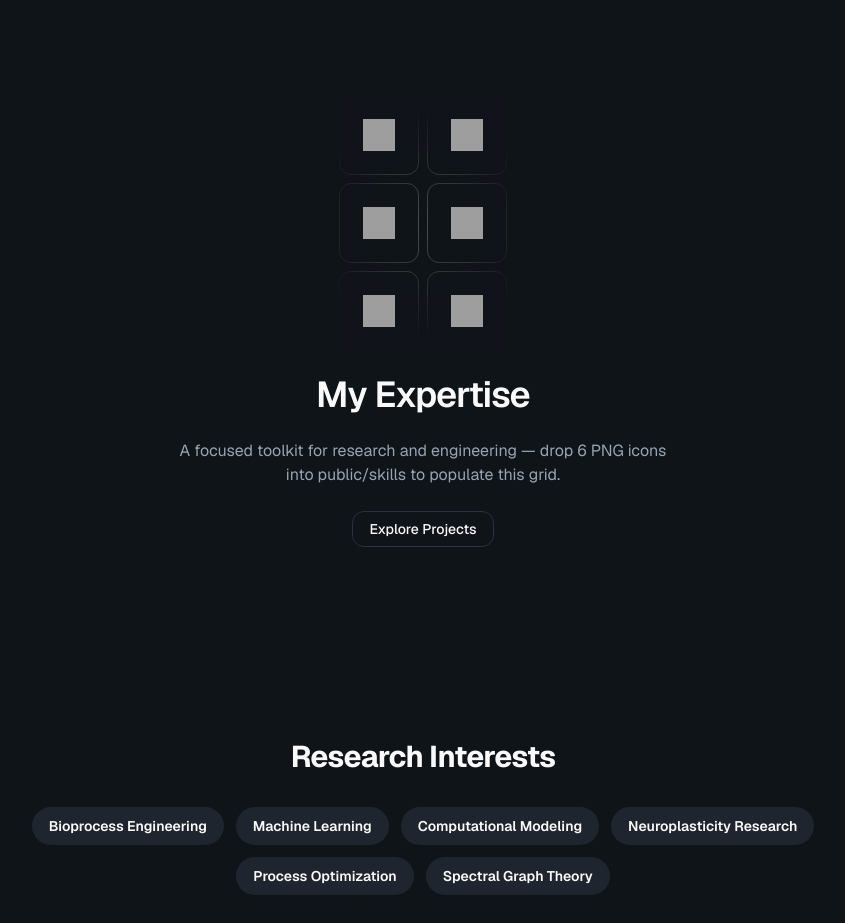
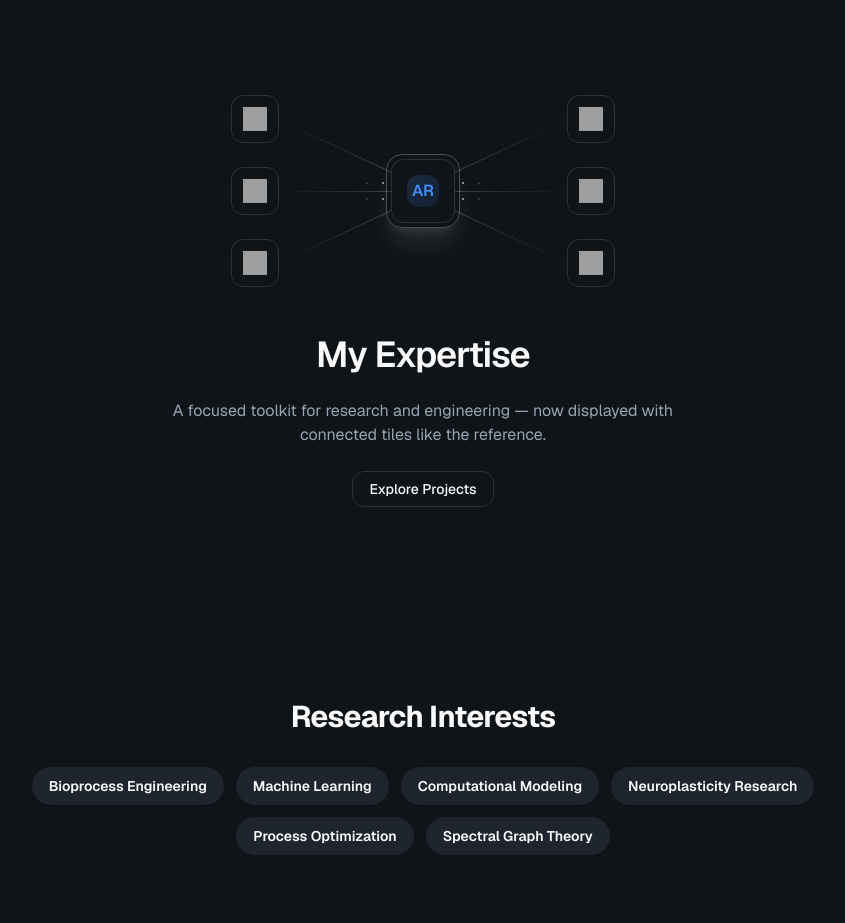
Before and after one commit to ts2gamer22/antonyroshan-portfolio-showcase, a React (Vite) app: page /about in a window 1280 px wide. Shown: the part 3700-4623 px from the top of the page, without its empty margins (217-1062 px from the left). Built offline with nearby package versions, Linux system fonts and the light colour scheme; grey boxes are pictures that could not be loaded.

Commit message:
Redesign SkillsNew to connected-tiles layout with corner icons and connector lines; add dotted radial overlay; tune spacing to fill corners

```diff
--- a/src/components/SkillsNew.tsx
+++ b/src/components/SkillsNew.tsx
@@ -3,64 +3,73 @@ import { cn } from '@/lib/utils';
 import { Button } from '@/components/ui/button';
 import { Link } from 'react-router-dom';
 
-// This component mirrors the provided "Integrations" mock, adapted for Vite/React.
-// It renders 6 expertise icons you can place in public/skills as PNGs.
+// My Expertise section inspired by the "Integrations" mock.
+// Uses 6 PNG icons from public/skills and draws connector lines to a center tile.
 
-const ICONS = [
+const leftIcons = [
   { src: '/skills/python.png', alt: 'Python' },
+  { src: '/skills/pytorch.png', alt: 'PyTorch' },
+  { src: '/skills/numpy.png', alt: 'NumPy' },
+];
+const rightIcons = [
   { src: '/skills/matlab.png', alt: 'MATLAB' },
-  { src: '/skills/pytorch.png', alt: 'PyTorch' },
   { src: '/skills/tensorflow.png', alt: 'TensorFlow' },
-  { src: '/skills/numpy.png', alt: 'NumPy' },
   { src: '/skills/pandas.png', alt: 'Pandas' },
 ];
 
 export default function SkillsNew() {
-  const rows = [
-    ICONS.slice(0, 2), // Row 1: Python, MATLAB
-    ICONS.slice(2, 4), // Row 2: PyTorch, TensorFlow
-    ICONS.slice(4, 6), // Row 3: NumPy, Pandas
-  ];
-
   return (
     <section>
       <div className="bg-muted dark:bg-background py-24 md:py-32">
         <div className="mx-auto max-w-5xl px-6">
-          <div className="relative mx-auto w-fit">
-            {/* subtle radial overlay */}
-            <div role="presentation" className="absolute inset-0 z-10 bg-[radial-gradient(circle_at_center,transparent_0%,hsl(var(--muted))_75%)] dark:bg-[radial-gradient(circle_at_center,transparent_0%,hsl(var(--background))_75%)]" />
-
-            {/* Icon rows */}
-            <div className="mx-auto mb-2 flex w-fit justify-center gap-2">
-              {rows[0].map((icon) => (
-                <IntegrationCard key={icon.alt}>
-                  <IconImg {...icon} />
-                </IntegrationCard>
-              ))}
+          {/* Icon constellation */}
+          <div className="relative mx-auto flex max-w-sm items-center justify-between">
+            {/* Left column */}
+            <div className="space-y-6">
+              <IntegrationCard position="left-top">
+                <IconImg {...leftIcons[0]} />
+              </IntegrationCard>
+              <IntegrationCard position="left-middle">
+                <IconImg {...leftIcons[1]} />
+              </IntegrationCard>
+              <IntegrationCard position="left-bottom">
+                <IconImg {...leftIcons[2]} />
+              </IntegrationCard>
             </div>
 
+            {/* Center tile */}
             <div className="mx-auto my-2 flex w-fit justify-center gap-2">
-              {rows[1].map((icon) => (
-                <IntegrationCard key={icon.alt}>
-                  <IconImg {...icon} />
+              <div className="relative z-20 rounded-2xl border border-black/25 p-1 shadow-xl shadow-black/10 dark:border-white/25 dark:shadow-white/10">
+                <IntegrationCard className="size-16 dark:bg-background" isCenter>
+                  <CenterMark />
                 </IntegrationCard>
-              ))}
+              </div>
             </div>
 
-            <div className="mx-auto flex w-fit justify-center gap-2">
-              {rows[2].map((icon) => (
-                <IntegrationCard key={icon.alt}>
-                  <IconImg {...icon} />
-                </IntegrationCard>
-              ))}
+            {/* Dotted radial overlay */}
+            <div
+              role="presentation"
+              className="absolute inset-1/3 opacity-50 [background-size:16px_16px] [mask-image:radial-gradient(ellipse_50%_50%_at_50%_50%,#000_70%,transparent_100%)] bg-[radial-gradient(#000_1px,transparent_1px)] dark:bg-[radial-gradient(#fff_1px,transparent_1px)]"
+            />
+
+            {/* Right column */}
+            <div className="space-y-6">
+              <IntegrationCard position="right-top">
+                <IconImg {...rightIcons[0]} />
+              </IntegrationCard>
+              <IntegrationCard position="right-middle">
+                <IconImg {...rightIcons[1]} />
+              </IntegrationCard>
+              <IntegrationCard position="right-bottom">
+                <IconImg {...rightIcons[2]} />
+              </IntegrationCard>
             </div>
           </div>
 
           {/* Heading + CTA */}
-          <div className="mx-auto mt-6 max-w-lg space-y-6 text-center">
+          <div className="mx-auto mt-12 max-w-lg space-y-6 text-center">
             <h2 className="text-balance text-3xl font-semibold md:text-4xl">My Expertise</h2>
-            <p className="text-muted-foreground">A focused toolkit for research and engineering — drop 6 PNG icons into public/skills to populate this grid.</p>
-
+            <p className="text-muted-foreground">A focused toolkit for research and engineering — now displayed with connected tiles like the reference.</p>
             <Button variant="outline" size="sm" asChild>
               <Link to="/projects">Explore Projects</Link>
             </Button>
@@ -76,9 +85,8 @@ function IconImg({ src, alt }: { src: string; alt: string }) {
     <img
       src={src}
       alt={alt}
-      className="size-8"
+      className="size-6"
       onError={(e) => {
-        // Fallback to a placeholder if the icon is not present yet
         const el = e.currentTarget as HTMLImageElement;
         if (el.src !== window.location.origin + '/placeholder.svg') {
           el.src = '/placeholder.svg';
@@ -88,11 +96,33 @@ function IconImg({ src, alt }: { src: string; alt: string }) {
   );
 }
 
-const IntegrationCard = ({ children, className, borderClassName }: { children: React.ReactNode; className?: string; borderClassName?: string }) => {
+function CenterMark() {
   return (
-    <div className={cn('bg-background relative flex size-20 rounded-xl dark:bg-transparent', className)}>
-      <div role="presentation" className={cn('absolute inset-0 rounded-xl border border-black/20 dark:border-white/25', borderClassName)} />
-      <div className="relative z-20 m-auto size-fit *:size-8">{children}</div>
+    <div className="grid place-items-center size-8 rounded-lg bg-gradient-to-br from-primary/20 to-primary/10 text-primary font-semibold">
+      AR
+    </div>
+  );
+}
+
+type Pos = 'left-top' | 'left-middle' | 'left-bottom' | 'right-top' | 'right-middle' | 'right-bottom';
+
+const IntegrationCard = ({ children, className, position, isCenter = false }: { children: React.ReactNode; className?: string; position?: Pos; isCenter?: boolean }) => {
+  return (
+    <div className={cn('bg-background relative flex size-12 rounded-xl border border-border dark:bg-transparent', className)}>
+      <div className={cn('relative z-20 m-auto size-fit *:size-6', isCenter && '*:size-8')}>{children}</div>
+      {position && !isCenter && (
+        <div
+          className={cn(
+            'absolute z-10 h-px bg-gradient-to-r from-transparent to-muted-foreground/30',
+            position === 'left-top' && 'left-full top-1/2 w-[130px] origin-left rotate-[25deg]',
+            position === 'left-middle' && 'left-full top-1/2 w-[120px] origin-left',
+            position === 'left-bottom' && 'left-full top-1/2 w-[130px] origin-left -rotate-[25deg]',
+            position === 'right-top' && 'right-full top-1/2 w-[130px] origin-right -rotate-[25deg] bg-gradient-to-l',
+            position === 'right-middle' && 'right-full top-1/2 w-[120px] origin-right bg-gradient-to-l',
+            position === 'right-bottom' && 'right-full top-1/2 w-[130px] origin-right rotate-[25deg] bg-gradient-to-l'
+          )}
+        />
+      )}
     </div>
   );
 };
```
